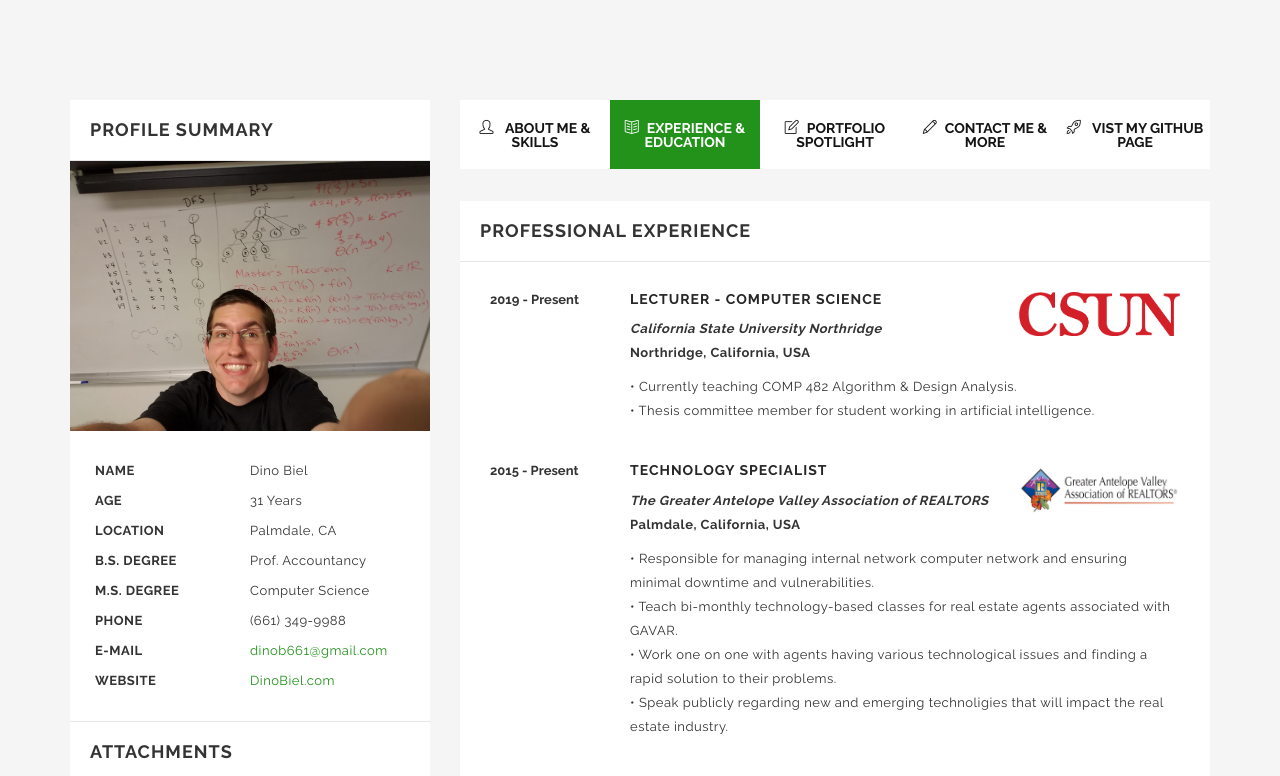
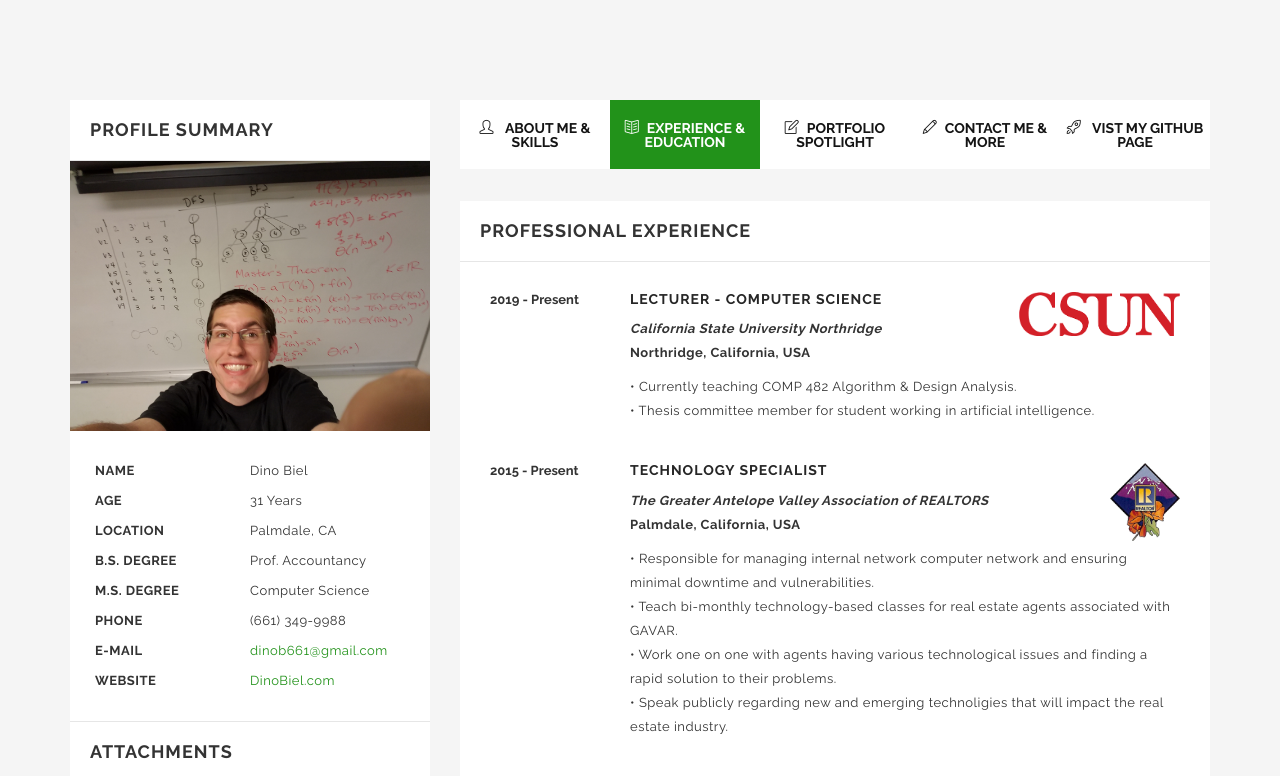
Before and after one commit to Dinob661/DinoBiel.com, a plain HTML site: page index.html in a window 1280 px wide. Both pictures are taken after a click on the tab "EXPERIENCE & EDUCATION". Shown: the top 776 px of the page. Drawn offline with Linux system fonts and the light colour scheme; some packages are replaced by stand-ins of ours; some icons are missing; files whose address does not match are found by name.

Commit message:
Fixed a bug with img

```diff
--- a/index.html
+++ b/index.html
@@ -504,7 +504,7 @@
                         <div class="media-body">
 
                           <!-- Company Logo -->
-                          <div class="company-logo"> <img src="images/gavar.jpg" alt=""  width="161" > </div>
+                          <div class="company-logo"> <img src="images/gavar-logo.png" alt=""  width="70" > </div>
                           <h6>Technology Specialist</h6>
                           <p><i><b>The Greater Antelope Valley Association of REALTORS</b></i></p>
                           <p><b>Palmdale, California, USA</b></p>
```
Also changed, not shown: images/gavar-logo.png (added), images/gavar.jpg (deleted).
